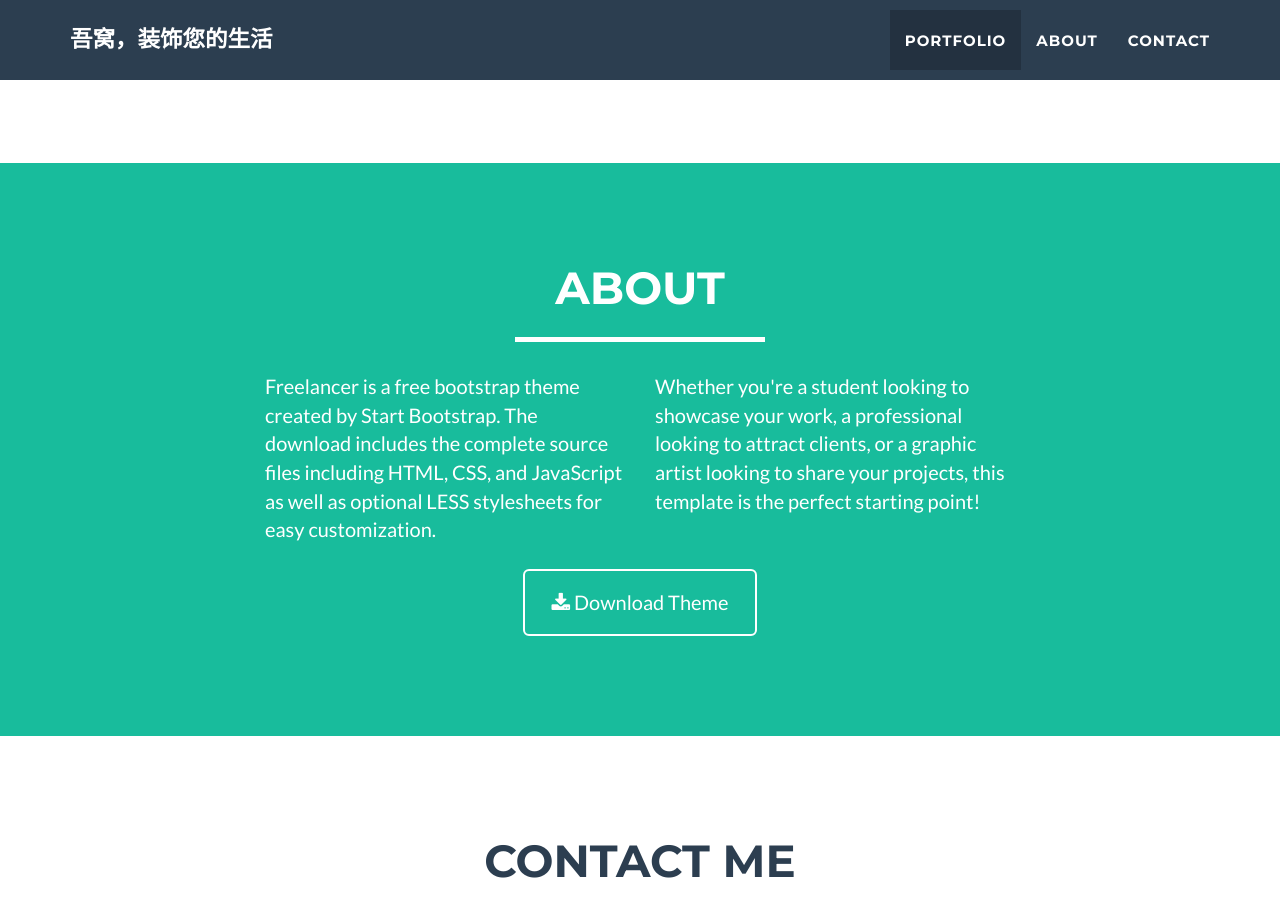
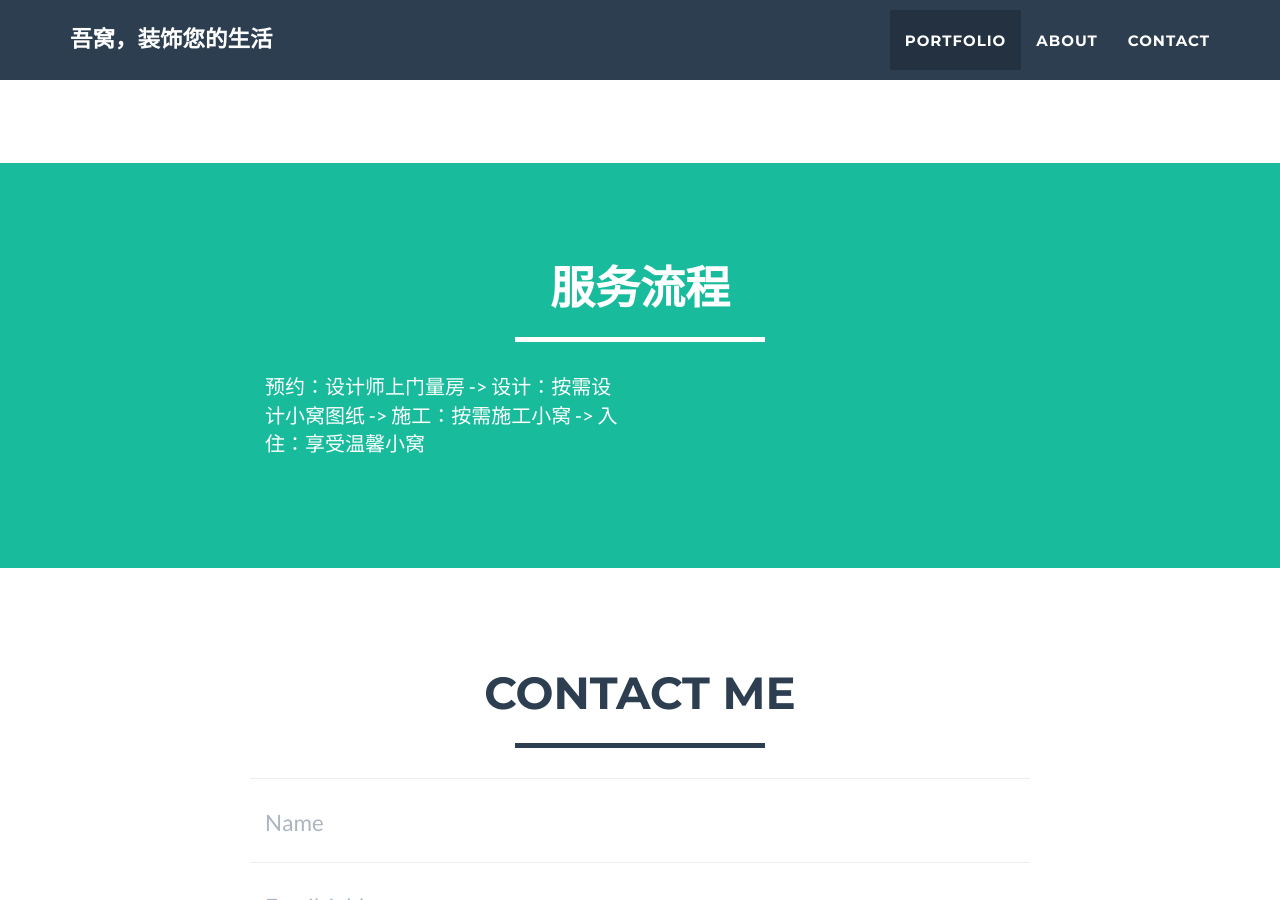
Before and after one commit to WOW-Decorate/WOW-Decorate.github.io, a Jekyll site: the page built from index.html, in a window 1280 px wide and 900 px high, scrolled down 1502 px. Built offline with Jekyll 4.4.1, drawn with Linux system fonts in a browser that asks for light colours.

Commit message:
change the theme

```diff
--- a/_config.yml
+++ b/_config.yml
@@ -39,11 +39,8 @@
 address:
   - line: '<a href="http://map.baidu.com/?newmap=1&ie=utf-8&s=s%26wd%3D%E7%9F%B3%E7%89%8C%E5%8D%97%E9%97%A8%E8%8B%91">广州市天河区瘦狗岭路583号</a>'
 
-
-
 # Credits content
 credits: 020-38343625 <br> wowdecorate@wow.cn
-
 
 # Build settings
 markdown: kramdown
--- a/_includes/about.html
+++ b/_includes/about.html
@@ -3,21 +3,13 @@
         <div class="container">
             <div class="row">
                 <div class="col-lg-12 text-center">
-                    <h2>About</h2>
+                    <h2>服务流程</h2>
                     <hr class="star-light">
                 </div>
             </div>
             <div class="row">
                 <div class="col-lg-4 col-lg-offset-2">
-                    <p>Freelancer is a free bootstrap theme created by Start Bootstrap. The download includes the complete source files including HTML, CSS, and JavaScript as well as optional LESS stylesheets for easy customization.</p>
-                </div>
-                <div class="col-lg-4">
-                    <p>Whether you're a student looking to showcase your work, a professional looking to attract clients, or a graphic artist looking to share your projects, this template is the perfect starting point! </p>
-                </div>
-                <div class="col-lg-8 col-lg-offset-2 text-center">
-                    <a href="#" class="btn btn-lg btn-outline">
-                        <i class="fa fa-download"></i> Download Theme
-                    </a>
+                    <p>预约：设计师上门量房 -> 设计：按需设计小窝图纸 -> 施工：按需施工小窝 -> 入住：享受温馨小窝</p>
                 </div>
             </div>
         </div>
--- a/_includes/head.html
+++ b/_includes/head.html
@@ -5,6 +5,7 @@
     <meta name="viewport" content="width=device-width">
     <meta name="description" content="{{ site.description }}">
     {% if site.meta_author %}<meta name="author" content="{{ site.meta_author }}">{% endif %}
+    <link rel="shortcut icon" href="img/profile.ico">
     <link rel="canonical" href="{{ page.url | replace:'index.html','' | prepend: site.url }}">
     <link rel="alternate" type="application/rss+xml" title="RSS" href="/feed.xml">
 
```
